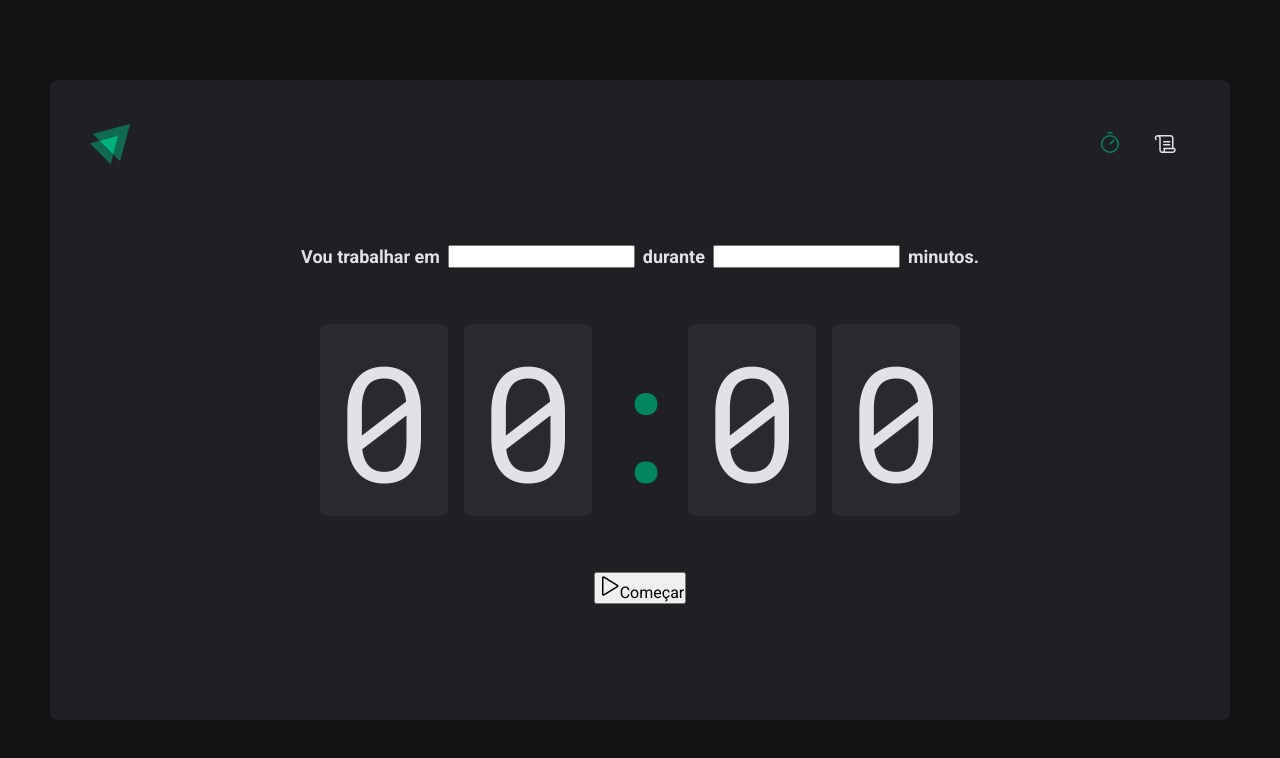
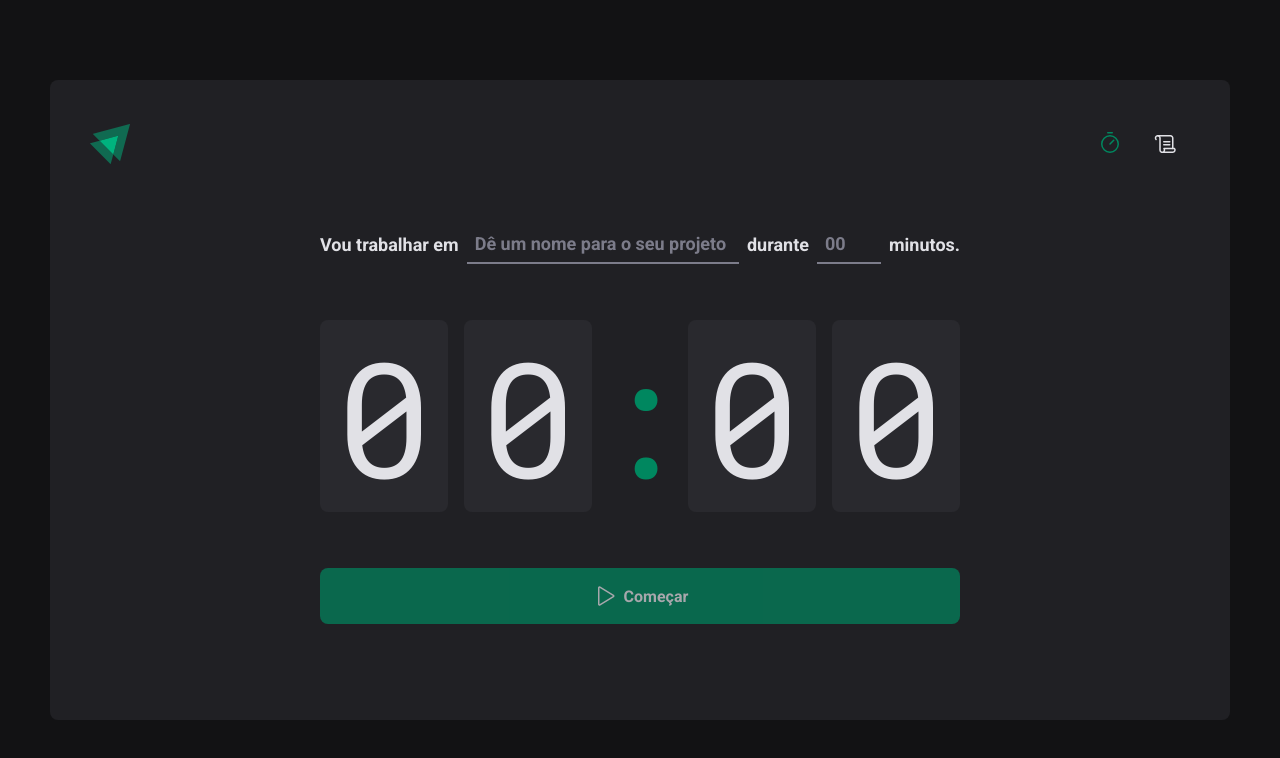
Before and after one commit to CaioEliws/ignite-timer, a React (Vite) app: page / in a window 1280 px wide. Shown: the top 758 px of the page. Built offline with nearby package versions, Linux system fonts and the light colour scheme.

Commit message:
updated home page / input's

```diff
--- a/src/pages/Home/index.tsx
+++ b/src/pages/Home/index.tsx
@@ -4,7 +4,10 @@
   CountdownContainer,
   FormContainer,
   HomeContainer,
+  MinutesAmountInput,
   Separator,
+  StartCountdownButton,
+  TaskInput,
 } from './styles.'
 
 export function Home() {
@@ -13,10 +16,14 @@
       <form>
         <FormContainer>
           <label htmlFor="task">Vou trabalhar em</label>
-          <input id="task" />
+          <TaskInput id="task" placeholder="Dê um nome para o seu projeto" />
 
           <label htmlFor="minutesAmount">durante</label>
-          <input type="number" id="minutesAmount" />
+          <MinutesAmountInput
+            type="number"
+            id="minutesAmount"
+            placeholder="00"
+          />
 
           <span>minutos.</span>
         </FormContainer>
@@ -29,10 +36,10 @@
           <span>0</span>
         </CountdownContainer>
 
-        <button type="submit">
+        <StartCountdownButton disabled type="submit">
           <Play size={24} />
           Começar
-        </button>
+        </StartCountdownButton>
       </form>
     </HomeContainer>
   )
--- a/src/pages/Home/styles..tsx
+++ b/src/pages/Home/styles..tsx
@@ -28,6 +28,34 @@
   flex-wrap: wrap;
 `
 
+const BaseInput = styled.input`
+  background: transparent;
+  height: 4rem;
+  border: 0;
+  border-bottom: 2px solid ${(props) => props.theme['gray-500']};
+  font-weight: bold;
+  font-size: 1.8rem;
+  padding: 0 0.8rem;
+  color: ${(props) => props.theme['gray-100']};
+
+  &:focus {
+    box-shadow: none;
+    border-color: ${(props) => props.theme['green-500']};
+  }
+
+  &::placeholder {
+    color: ${(props) => props.theme['gray-500']};
+  }
+`
+
+export const TaskInput = styled(BaseInput)`
+  flex: 1;
+`
+
+export const MinutesAmountInput = styled(BaseInput)`
+  width: 6.4rem;
+`
+
 export const CountdownContainer = styled.div`
   font-family: 'Roboto Mono', monospace;
   font-size: 16rem;
@@ -53,3 +81,33 @@
   display: flex;
   justify-content: center;
 `
+
+export const StartCountdownButton = styled.button`
+  width: 100%;
+  border: 0;
+  padding: 1.6rem;
+  border-radius: 8px;
+
+  display: flex;
+  align-items: center;
+  justify-content: center;
+
+  gap: 0.8rem;
+  font-weight: bold;
+
+  cursor: pointer;
+
+  background: ${(props) => props.theme['green-500']};
+  color: ${(props) => props.theme['gray-100']};
+
+  transition: 0.2s;
+
+  &:disabled {
+    opacity: 0.7;
+    cursor: not-allowed;
+  }
+
+  &:not(:disabled):hover {
+    background: ${(props) => props.theme['green-700']};
+  }
+`
```
